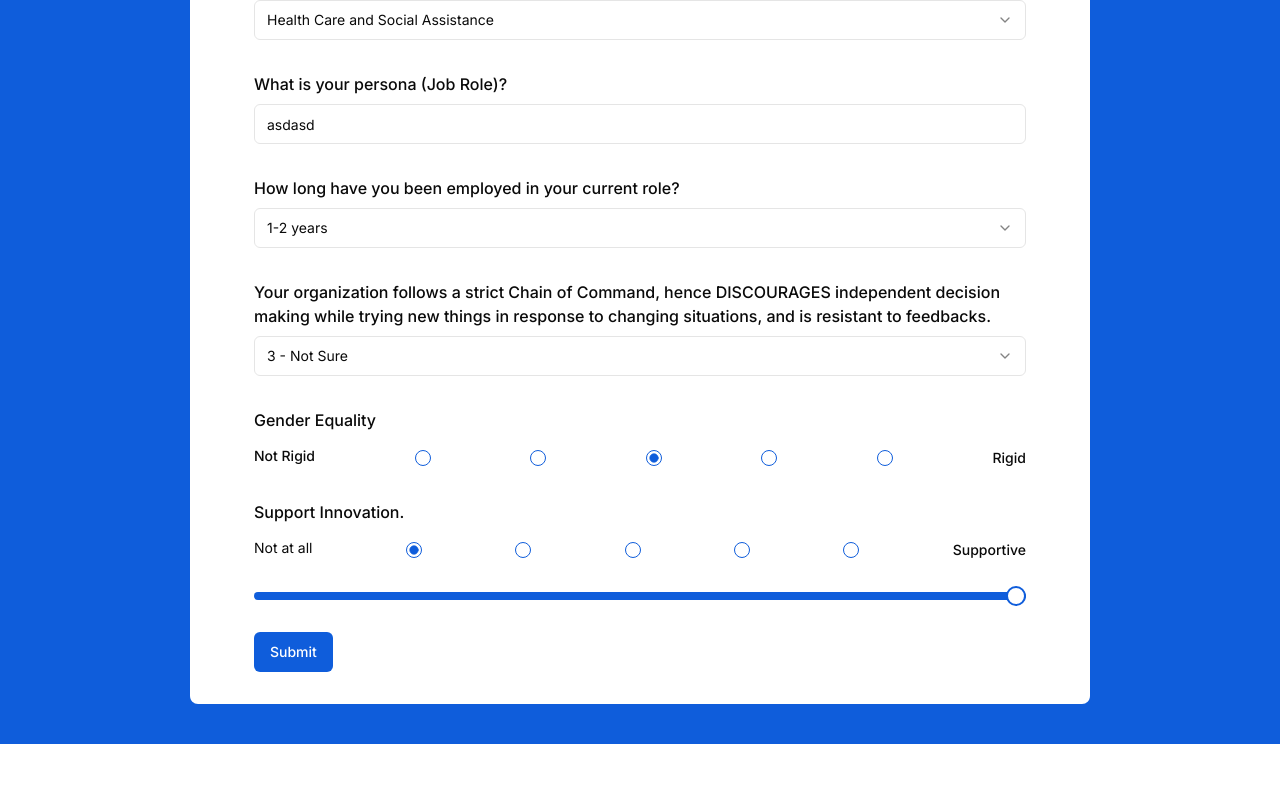
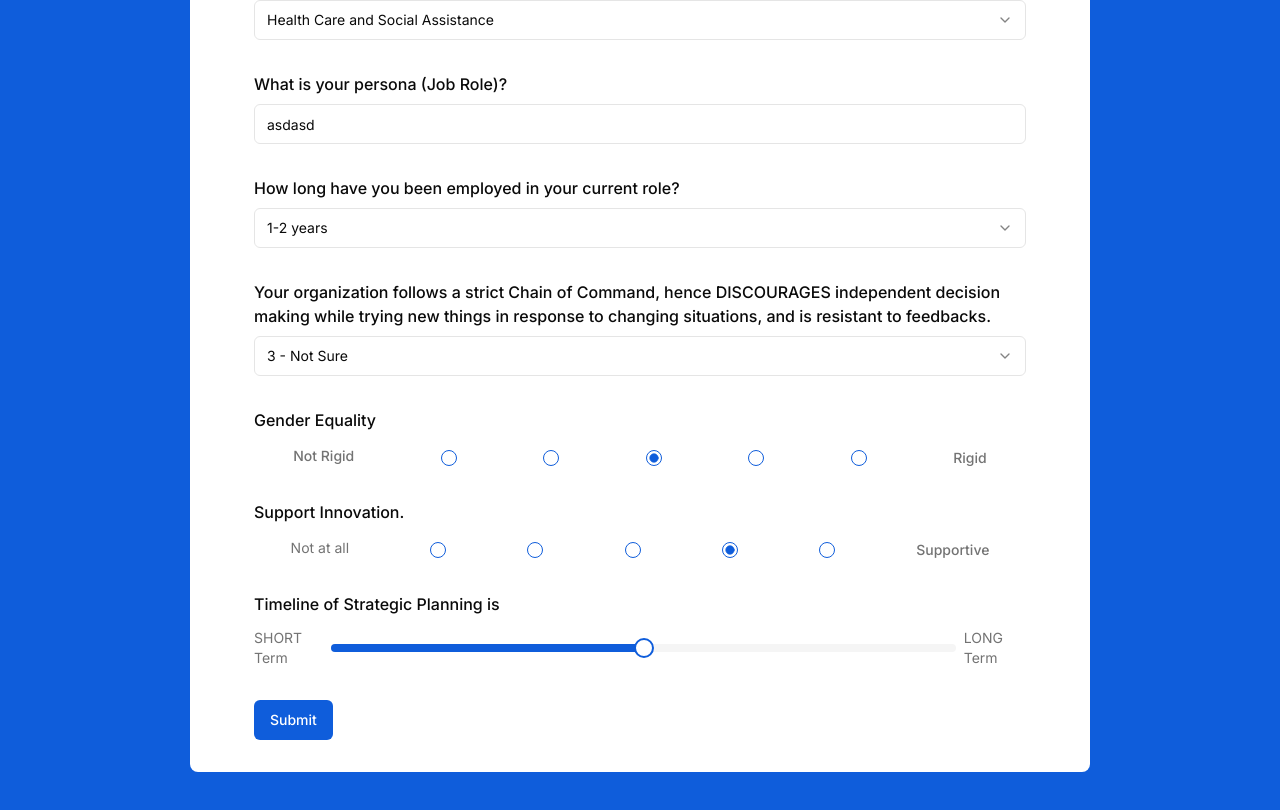
Before and after one commit to vignesh-gupta/hcl-cultural-app, a Next.js app: page /survey in a window 1280 px wide. Shown: the part 572-1382 px from the top of the page. Before the commit the page ends 1316 px from the top, so only its background shows below. Built offline with nearby package versions, Linux system fonts and the light colour scheme.

Commit message:
[added] slider

```diff
--- a/src/components/SurveyForm.tsx
+++ b/src/components/SurveyForm.tsx
@@ -38,8 +38,8 @@ const SurveyForm = () => {
       surveyQ1: "3",
       surveyQ2: "3",
       surveyQ3: "3",
-      surveyQ4: "1",
-      surveyQ5: "3",
+      surveyQ4: "4",
+      surveyQ5: [3],
       surveyQ6: "4",
       // orgLvl: "",
       // department: "",
@@ -49,7 +49,7 @@ const SurveyForm = () => {
   });
 
   async function onSubmit(values: z.infer<typeof formSchema>) {
-    console.log(values);
+    console.log(values.surveyQ4);
     let res = await submitSurveyAction(values);
     console.log(res);
 
@@ -175,7 +175,7 @@ const SurveyForm = () => {
                 <FormControl>
                   <Select
                     onValueChange={field.onChange}
-                    defaultValue={field.value}
+                    defaultValue={String(field.value)}
                   >
                     <SelectTrigger className="w-full">
                       <SelectValue placeholder="Domain" />
@@ -202,17 +202,17 @@ const SurveyForm = () => {
                 <FormControl>
                   <RadioGroup
                     onValueChange={field.onChange}
-                    defaultValue={field.value}
+                    defaultValue={String(field.value)}
                     className="flex justify-between space-y-1"
                   >
-                    <FormItem className="flex items-center space-x-3 space-y-0">
+                    <FormItem className="flex items-center justify-center space-x-3 space-y-0 grow text-muted-foreground">
                       <FormLabel className="text-xs md:text-sm">
                         Not Rigid
                       </FormLabel>
                     </FormItem>
                     {[1, 2, 3, 4, 5].map((value) => (
                       <FormItem
-                        className="flex items-center space-x-3 space-y-0"
+                        className="flex items-center justify-center space-x-3 space-y-0 grow"
                         key={`${surveyQuestions[1].value}-${value}`}
                       >
                         <FormControl>
@@ -220,7 +220,7 @@ const SurveyForm = () => {
                         </FormControl>
                       </FormItem>
                     ))}
-                    <FormItem className="flex items-center space-x-3 space-y-0">
+                    <FormItem className="flex items-center justify-center space-x-3 space-y-0 grow text-muted-foreground">
                       <FormLabel className="text-xs md:text-sm">
                         Rigid
                       </FormLabel>
@@ -243,17 +243,17 @@ const SurveyForm = () => {
                 <FormControl>
                   <RadioGroup
                     onValueChange={field.onChange}
-                    defaultValue={field.value}
+                    defaultValue={String(field.value)}
                     className="flex justify-between space-y-1"
                   >
-                    <FormItem className="flex items-center space-x-3 space-y-0">
-                      <FormLabel className="text-xs md:text-sm font-normal">
+                    <FormItem className="flex items-center justify-center space-x-3 space-y-0 grow text-muted-foreground">
+                      <FormLabel className="text-xs font-normal md:text-sm">
                         Not at all
                       </FormLabel>
                     </FormItem>
                     {[1, 2, 3, 4, 5].map((value) => (
                       <FormItem
-                        className="flex items-center space-x-3 space-y-0"
+                        className="flex items-center justify-center space-x-3 space-y-0 grow"
                         key={`${surveyQuestions[1].value}-${value}`}
                       >
                         <FormControl>
@@ -261,7 +261,7 @@ const SurveyForm = () => {
                         </FormControl>
                       </FormItem>
                     ))}
-                    <FormItem className="flex items-center space-x-3 space-y-0">
+                    <FormItem className="flex items-center justify-center space-x-3 space-y-0 grow text-muted-foreground">
                       <FormLabel className="text-xs md:text-sm">
                         Supportive
                       </FormLabel>
@@ -273,7 +273,37 @@ const SurveyForm = () => {
             )}
           />
 
-          <Slider  defaultValue={[33]} max={5} step={1} />
+          <FormField
+            control={form.control}
+            name={surveyQuestions[4].value}
+            render={({ field }) => (
+              <FormItem className="space-y-3">
+                <FormLabel className="text-xs md:text-base">
+                  {surveyQuestions[4].question}
+                </FormLabel>
+                <div className="flex gap-2">
+                  <FormItem className="flex items-center justify-center space-x-3 space-y-0 grow text-muted-foreground">
+                    <FormLabel className="text-xs font-normal md:text-sm">
+                      SHORT Term
+                    </FormLabel>
+                  </FormItem>
+                  <Slider
+                    defaultValue={[Number(field.value)]}
+                    onValueChange={field.onChange}
+                    min={1}
+                    max={5}
+                    step={1}
+                  />
+                  <FormItem className="flex items-center justify-center space-x-3 space-y-0 grow text-muted-foreground">
+                    <FormLabel className="text-xs font-normal md:text-sm">
+                      LONG Term
+                    </FormLabel>
+                  </FormItem>
+                </div>
+                <FormMessage />
+              </FormItem>
+            )}
+          />
 
           {/* End of testing */}
           <Button type="submit">Submit</Button>
--- a/src/constants/mapingConstants.ts
+++ b/src/constants/mapingConstants.ts
@@ -50,7 +50,7 @@ export const surveyQuestions: SurveyQuestion[] = [
   },
   {
     question:
-      "You organization engages in SHORT-TERM strategic planning over LONG-TERM, thereby prioritizing to invest in technology for reaping immediate benefits rather than LONG-TERM CAPABILITY benefits.",
+      "Timeline of Strategic Planning is",
     value: "surveyQ5",
   },
   {
--- a/src/constants/schema.ts
+++ b/src/constants/schema.ts
@@ -37,7 +37,7 @@ export const formSchema = z.object({
   surveyQ4: z.string().min(1, {
     message: "Answer must be selected from drop down.",
   }),
-  surveyQ5: z.string().min(1, {
+  surveyQ5: z.array(z.number()).min(1, {
     message: "Answer must be selected from drop down.",
   }),
   surveyQ6: z.string().min(1, {
```
